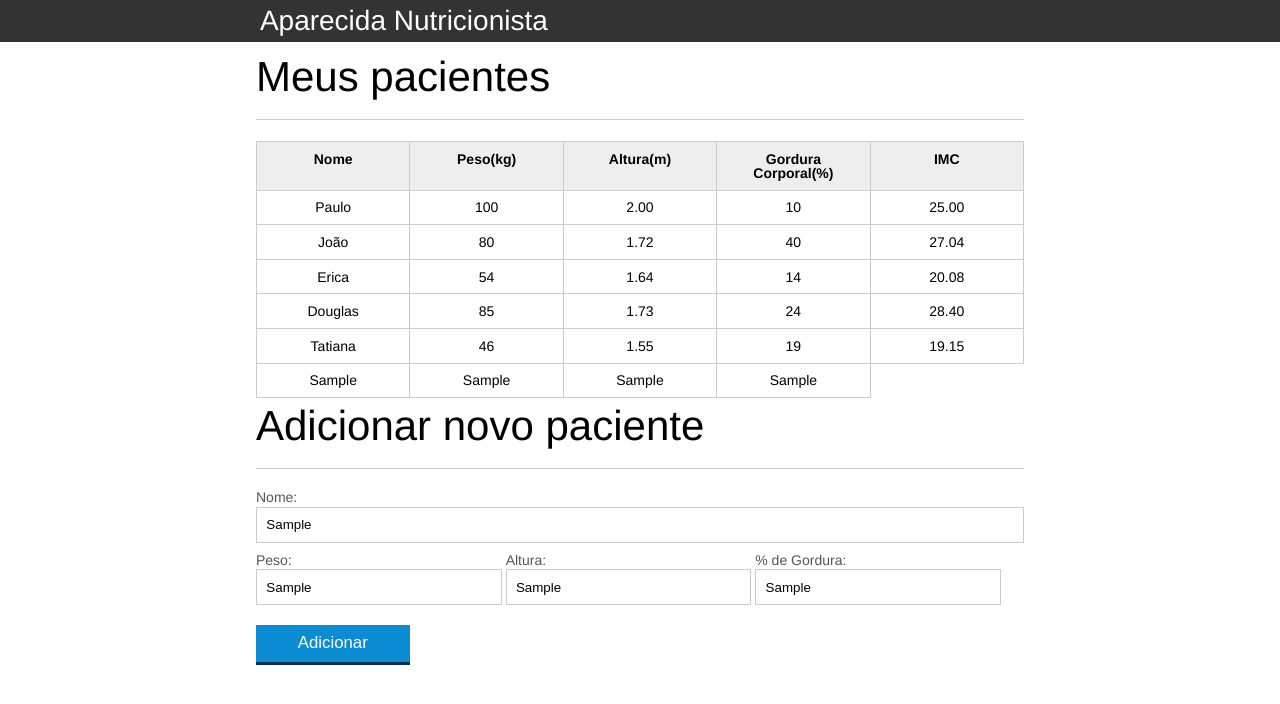
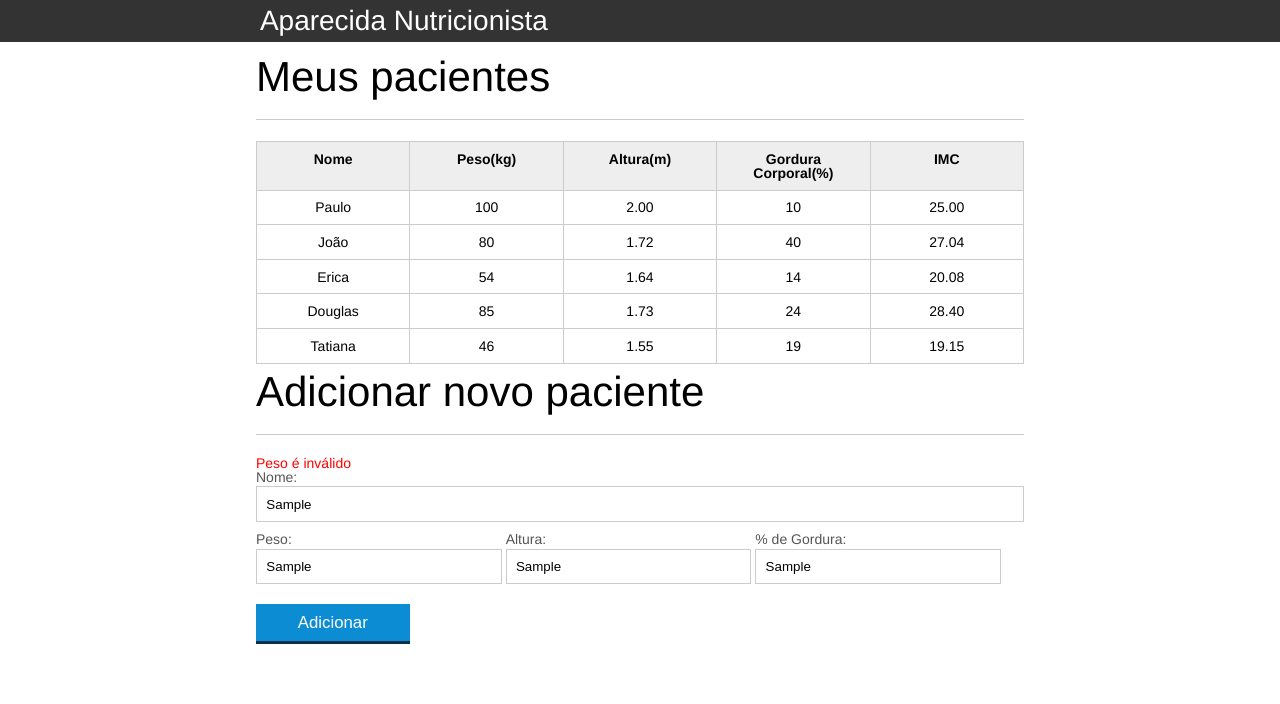
Before and after one commit to GlauberMC/Paciente, a plain HTML site: page index.html in a window 1280 px wide. Both pictures are taken after typing "Sample", "Sample", "Sample", "Sample" into the empty fields and a click on the button "Adicionar". Drawn offline with Linux system fonts and the light colour scheme.

Commit message:
Refatorando a função validaPaciente

```diff
--- a/css/index.css
+++ b/css/index.css
@@ -136,3 +136,7 @@ button[disabled=disabled], button:disabled {
 .paciente-invalido{
 	background-color: lightcoral;
 }
+
+#mensagem-erro {
+    color: red;
+}
--- a/index.html
+++ b/index.html
@@ -75,6 +75,7 @@
 
 		<section class="container">
 		    <h2 id="titulo-form">Adicionar novo paciente</h2>
+		    <span id="mensagem-erro"></span>
 		    <form id="form-adiciona">
 		        <div class="">
 		            <label for="nome">Nome:</label>
@@ -98,7 +99,8 @@
 		</section>
 
 
-		<script src="js/principal.js"> </script>
+		<script src="js/calcula-imc.js"> </script>
+		<script src="js/form.js"> </script>
 
 	</body>
 </html>
--- a/js/form.js
+++ b/js/form.js
@@ -8,12 +8,15 @@ botaoAdicionar.addEventListener("click",function(event){
 
 	var paciente = obtemPacienteDoFormulario(form);
 
-	if (!validaPaciente(paciente)) {
-        console.log("Paciente inválido");
-        return;
-    }
+	var pacienteTr = montaTr(paciente);
 
-	var pacienteTr = montaTr(paciente);
+	var erro = validaPaciente(paciente);
+
+	if(erro.length > 0){
+		var mensagemErro = document.querySelector("#mensagem-erro");
+		mensagemErro.textContent = erro;
+		return;
+	}
 
 	var tabela = document.querySelector("#tabela-pacientes");
 
@@ -64,8 +67,11 @@ function montaTd(dado, classe){
 
 function validaPaciente(paciente){
     if(validaPeso(paciente.peso)){
-    	return true;
     } else {
-    	return false;
+    	return "Peso é inválido";
+    }
+    if(validaAltura(paciente.altura)){
+    } else {
+    	return "Altura é inválida";
     }
 }
```
